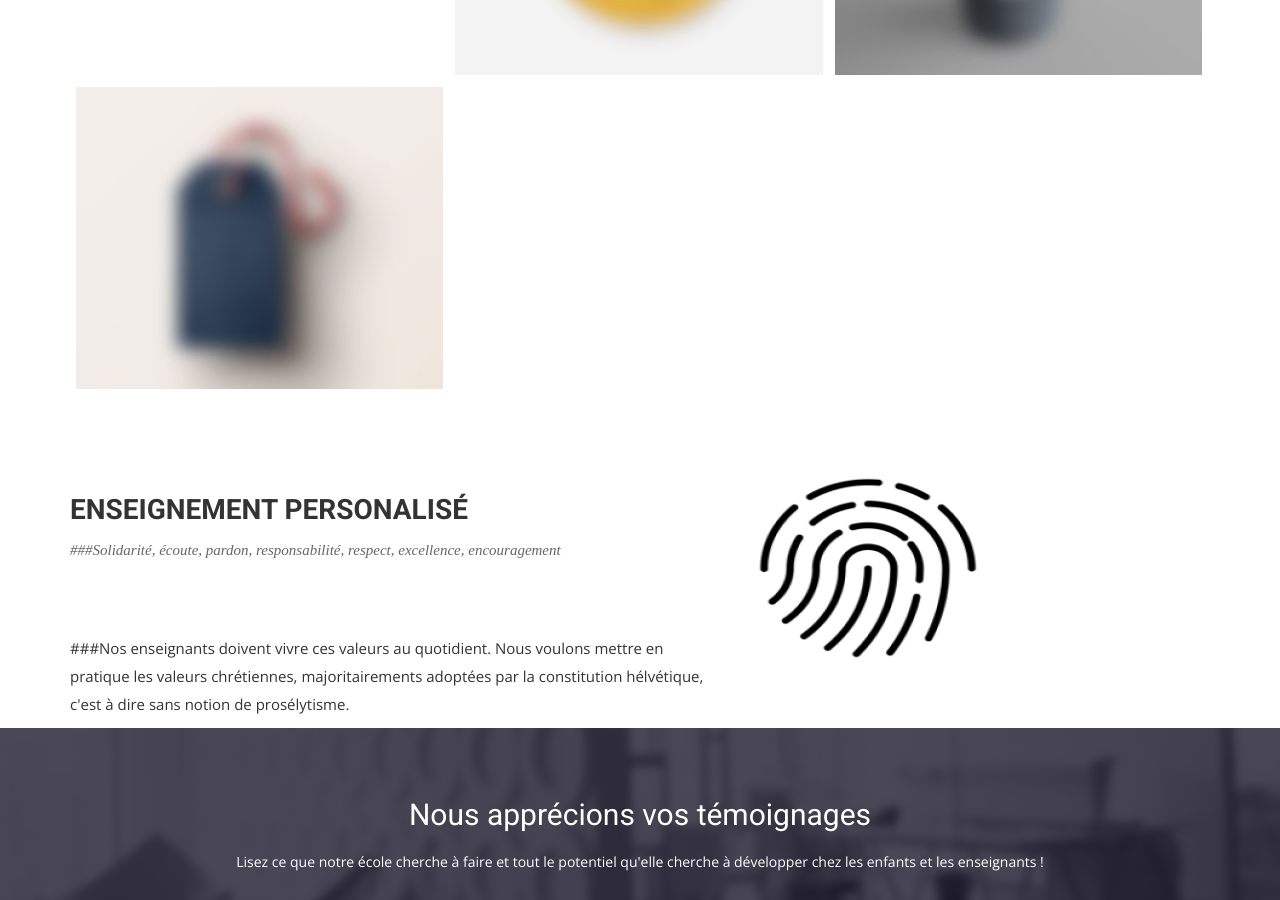
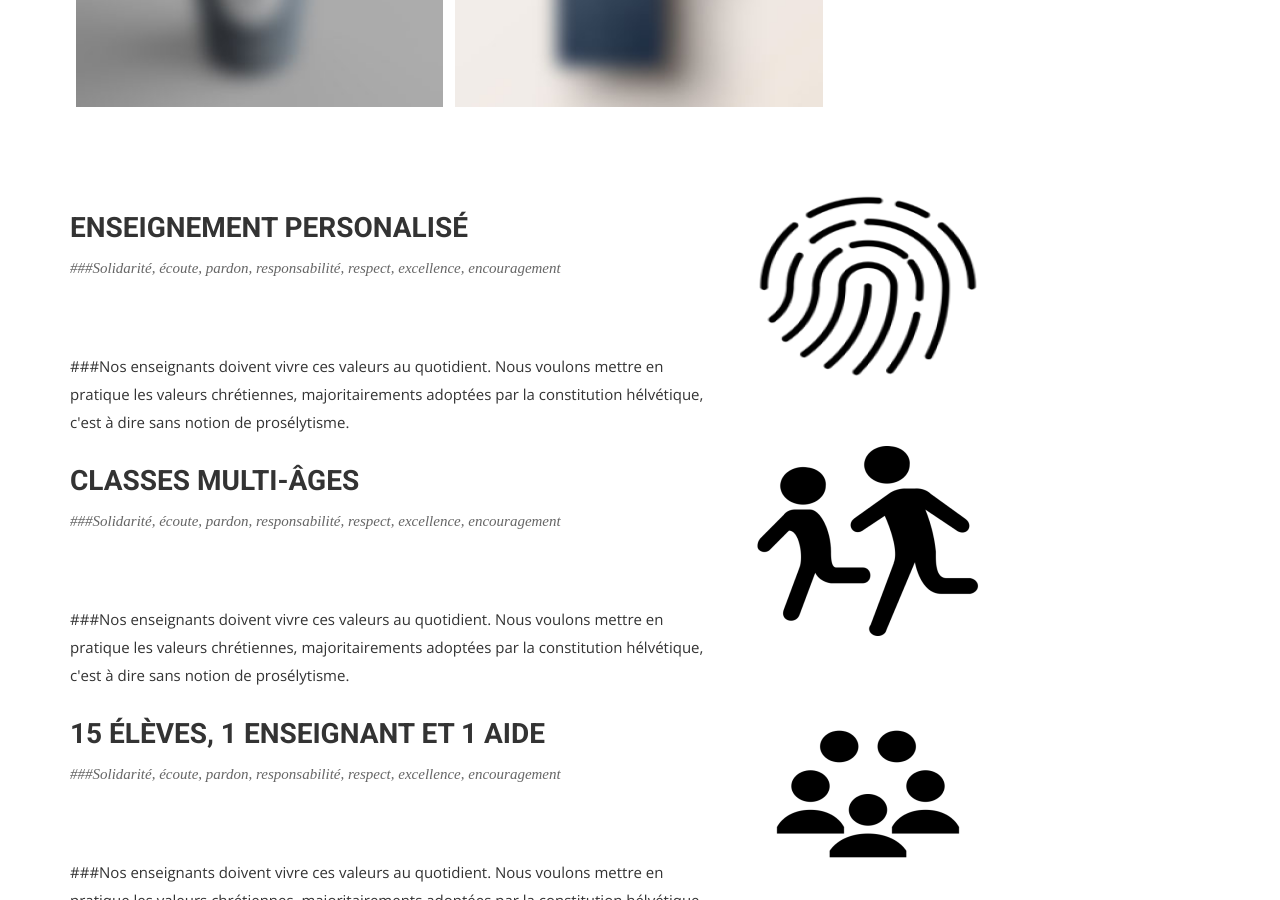
Before and after one commit to midjoule/lifeschool, a Jekyll site: the page built from intro.html, in a window 1280 px wide and 900 px high, scrolled down 2862 px. Built offline with Jekyll 4.4.1, drawn with Linux system fonts in a browser that asks for light colours; nearby versions of some CDN libraries; some web fonts are replaced; some of the changed text lies outside the part shown.

Commit message:
Update intro.html

```diff
--- a/intro.html
+++ b/intro.html
@@ -99,16 +99,16 @@
               <div class="portfolio-menu">
                 <ul>
                     <li class="filter" data-filter="all">Tout</li>
-                    <li class="filter" data-filter=".Branding">Cursus</li>
-                    <li class="filter" data-filter=".Websites">Méthodes</li>
-                    <li class="filter" data-filter=".Graphic">Pédagogie</li>
-                    <li class="filter" data-filter=".design">design</li>
-                    <li class="filter" data-filter=".Video">Video</li>
+                    <li class="filter" data-filter=".Curriculum">Cursus</li>
+                    <li class="filter" data-filter=".Method">Méthodes</li>
+                    <li class="filter" data-filter=".Pedagogy">Pédagogie</li>
+                    <li class="filter" data-filter=".Classroom">Classes</li>
+                    <li class="filter" data-filter=".Relation">Relation</li>
                 </ul>
               </div>
               <div class="portfolio-contant">
                 <ul id="portfolio-contant-active">
-                    <li class="mix Branding">
+                    <li class="mix Pedagogy">
                       <a href="#personalized teaching">
                         <img src="{{ site.baseurl }}/img/principles/finger print.png" alt="Enseignement personalisé">
                         <div class="overly">
@@ -119,31 +119,31 @@
                         </div>
                       </a>
                   </li>
-                  <li class="mix Websites">
-                    <a href="#">
-                      <img src="{{ site.baseurl }}/img/portfolio/work2.jpg" alt="">
+
+                  <li class="mix Pedagogy">
+                    <a href="#multi-ages">
+                      <img src="{{ site.baseurl }}/img/portfolio/multi ages.png" alt="Multi-âges">
                       <div class="overly">
                         <div class="position-center">
-                          <h2>Tesla Motors</h2>
+                          <h2>Classes Multi-âge</h2>
                           <p>Labore et dolore magna aliqua. Ut enim ad </p>
-
                         </div>
                       </div>
                     </a>
                   </li>
-                  <li class="mix Graphic">
-                    <a href="#">
-                      <img src="{{ site.baseurl }}/img/portfolio/work3.jpg" alt="">
+
+                  <li class="mix Classroom">
+                    <a href="#students group">
+                      <img src="{{ site.baseurl }}/img/portfolio/students group.png" alt="">
                       <div class="overly">
                         <div class="position-center">
-                          <h2>Tesla Motors</h2>
+                          <h2>15 élèves, 1 enseignant et 1 aide</h2>
                           <p>Labore et dolore magna aliqua. Ut enim ad </p>
-
                         </div>
                       </div>
-
                     </a>
                   </li>
+
                   <li class="mix design">
                     <a href="#">
                       <img src="{{ site.baseurl }}/img/portfolio/work4.jpg" alt="">
@@ -211,6 +211,55 @@
   </div>
 </section>
 
+
+<section id="multi-ages">
+  <div class="container">
+    <div class="row">
+      <div class="col-md-7 col-sm-12">
+        <div class="block">
+          <div class="section-title">
+            <h2>Classes multi-âges</h2>
+            <p>###Solidarité, écoute, pardon, responsabilité, respect, excellence, encouragement</p>
+          </div>
+            <p>###Nos enseignants doivent vivre ces valeurs au quotidient. Nous voulons mettre en pratique les valeurs chrétiennes, majoritairements adoptées par la constitution hélvétique, c'est à dire sans notion de prosélytisme.
+            </p>
+        </div>
+      </div><!-- .col-md-7 close -->
+      <div class="col-md-5 col-sm-12">
+        <div class="block">
+          <img src="/img/principles/multi ages.png" alt="finger print">
+        </div>
+      </div><!-- .col-md-5 close -->
+    </div>
+  </div>
+</section>
+
+
+<section id="students group">
+  <div class="container">
+    <div class="row">
+      <div class="col-md-7 col-sm-12">
+        <div class="block">
+          <div class="section-title">
+            <h2>15 élèves, 1 enseignant et 1 aide</h2>
+            <p>###Solidarité, écoute, pardon, responsabilité, respect, excellence, encouragement</p>
+          </div>
+            <p>###Nos enseignants doivent vivre ces valeurs au quotidient. Nous voulons mettre en pratique les valeurs chrétiennes, majoritairements adoptées par la constitution hélvétique, c'est à dire sans notion de prosélytisme.
+            </p>
+        </div>
+      </div><!-- .col-md-7 close -->
+      <div class="col-md-5 col-sm-12">
+        <div class="block">
+          <img src="/img/principles/students group.png" alt="finger print">
+        </div>
+      </div><!-- .col-md-5 close -->
+    </div>
+  </div>
+</section>
+
+
+
+
 <!-- Call to action Start -->
 <section id="call-to-action">
   <div class="container">
```
